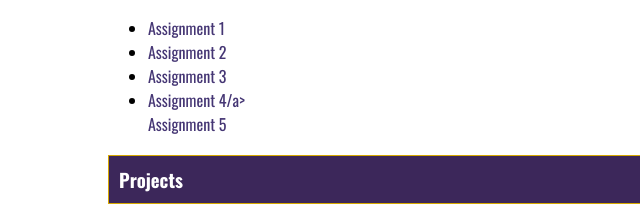
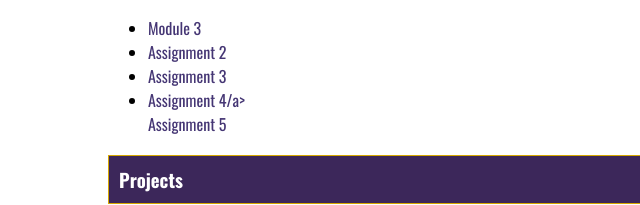
Before and after one commit to AstraLotus/CSD360, a plain HTML site: page index.html in a window 1280 px wide. Shown: the part 291-496 px from the top of the page, 0-640 px from the left. Drawn offline with nearby package versions, Linux system fonts and the light colour scheme.

Commit message:
Update index.html

```diff
--- a/index.html
+++ b/index.html
@@ -15,7 +15,7 @@
       <hr>
       <h3>Module Assignments</h3>
       <ul>
-        <li><a href="Naizer_EX2.html">Assignment 1</a></li>
+        <li><a href="Mod3.html">Module 3</a></li>
         <li><a href="Naizer_EX5.html">Assignment 2</a></li>
         <li><a href="Naizer_Mod7_2.html">Assignment 3</a></li>
         <li><a href="Naizer_EX6.html">Assignment 4/a></li>
```
